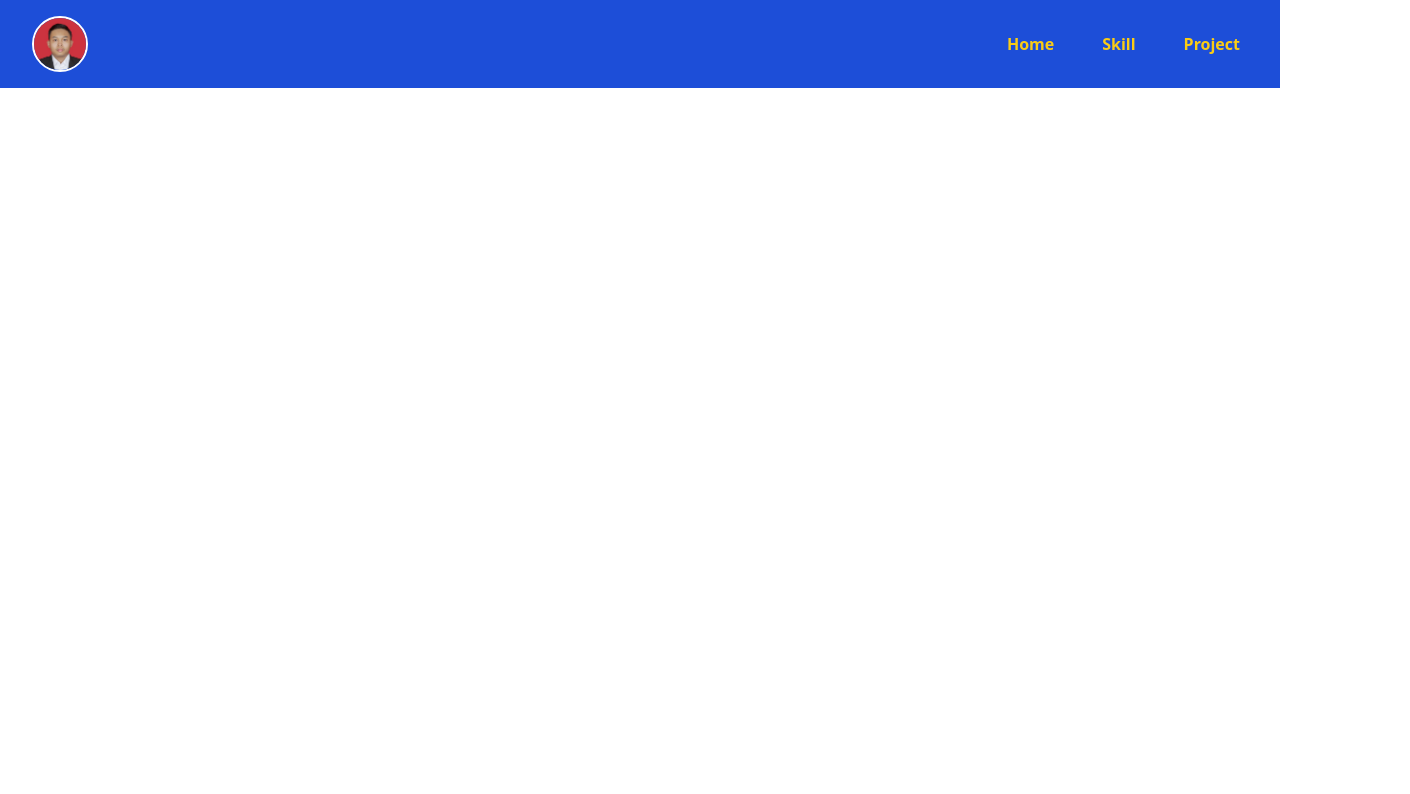
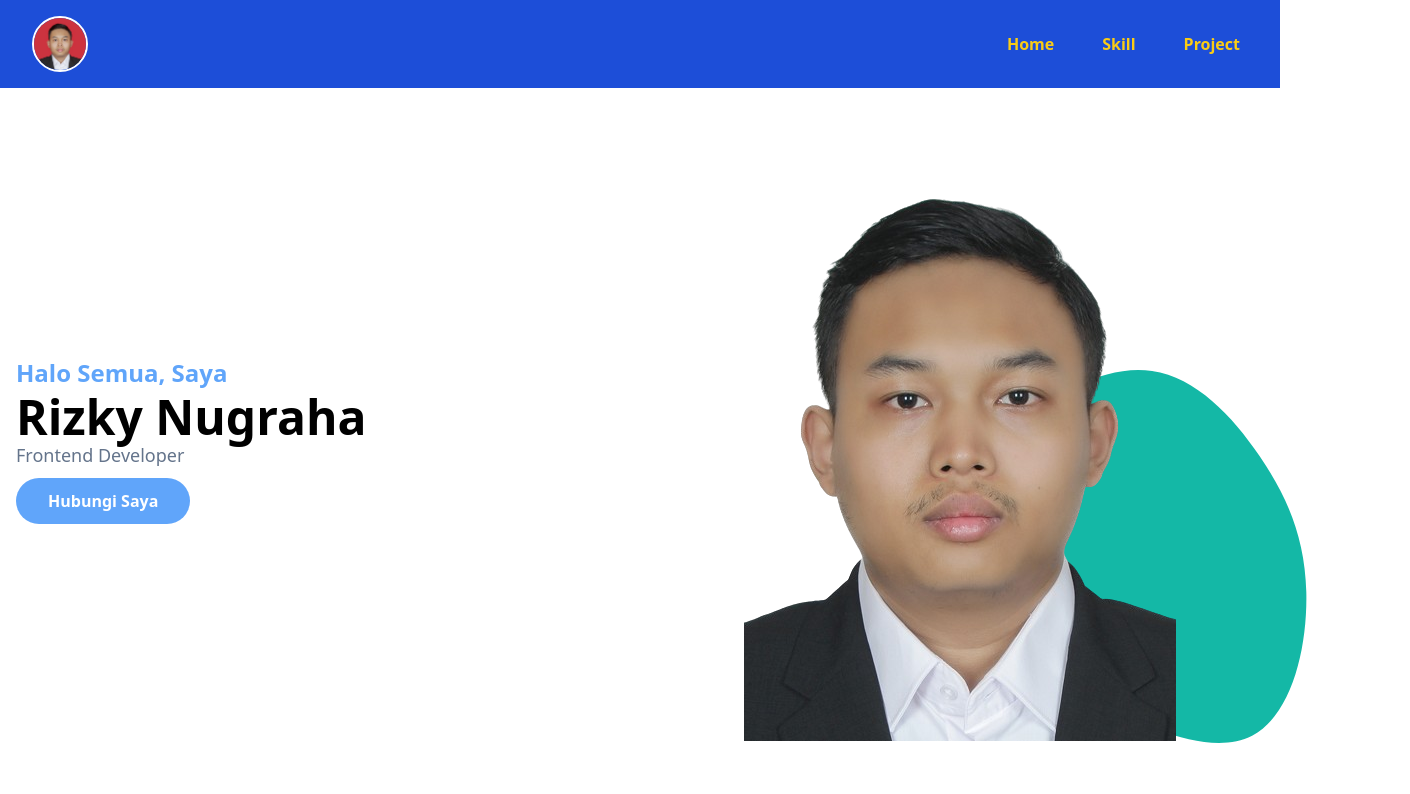
Before and after one commit to rizkyyynp/Portfolio-Rizky, a website: page src/index.html in a window 1280 px wide. Shown: the whole page, 1410 px wide, since content can reach past the window. Drawn offline with Linux system fonts and the light colour scheme.

Commit message:
Add Section Hero

```diff
--- a/src/index.html
+++ b/src/index.html
@@ -20,5 +20,33 @@
             </ul>
         </header>
     </section>
+
+    <section class="pt-10">
+        <div class="container">
+            <div class="flex flex-wrap">
+                <div class="self-center w-full px-4 lg:w-1/2">
+                    <h1 class="text-base font-semibold text-blue-400 md:text-xl lg:text-2xl">
+                        Halo Semua, Saya <span class="block mt-1 text-4xl font-bold text-black lg:text-5xl">
+                            Rizky Nugraha
+                        </span></h1>
+                        <h2 class="mb-5 text-lg font-medium text-slate-500">Frontend Developer</h2>
+                        <a href="#" class="px-8 py-3 text-base font-semibold text-white transition duration-300 ease-in-out bg-blue-400 rounded-full hover:shadow-lg hover:opacity-80">
+                            Hubungi Saya
+                        </a>
+                </div>
+                <div class="self-auto w-full px-4 lg:w-1/2">
+                    <div class="relative mt-10 lg:mt-9 lg:right-0">
+                        <img src="./img/photo-2.png" alt="Rizky Nugraha"
+                        class="max-w-full mx-auto" />
+                        <span class="absolute bottom-0 left-1/2 -z-10 -tranlate-1/2 md:scale-125">
+                            <svg width="400" height="400" viewBox="0 0 200 200" xmlns="http://www.w3.org/2000/svg">
+                                <path fill="#14B8A6" d="M36.2,-30.9C46.1,-16.4,52.7,-1.4,53.2,18.5C53.7,38.4,48.1,63.2,33.5,70.8C18.9,78.3,-4.7,68.5,-25,56.8C-45.4,45.2,-62.5,31.7,-67.3,14.3C-72.1,-3,-64.6,-24.3,-51.3,-39.5C-38,-54.8,-19,-64.1,-2.9,-61.8C13.1,-59.5,26.3,-45.4,36.2,-30.9Z" transform="translate(100 100) scale(1.1)" />
+                            </svg>
+                        </span>
+                    </div>
+                </div>
+            </div>
+        </div>
+    </section>
 </body>
 </html>
--- a/tailwind.config.js
+++ b/tailwind.config.js
@@ -2,7 +2,11 @@
 module.exports = {
   content: ["./src/**/*.{html,js}"],
   theme: {
-    extend: {},
+    extend: {
+      backgroundImage: theme => ({
+        'custom-background': "url('./src/img/photo3.png')",
+      })
+    },
   },
   plugins: [],
 }
```
Also changed, not shown: src/css/output.css, src/img/photo-2.png (added).
